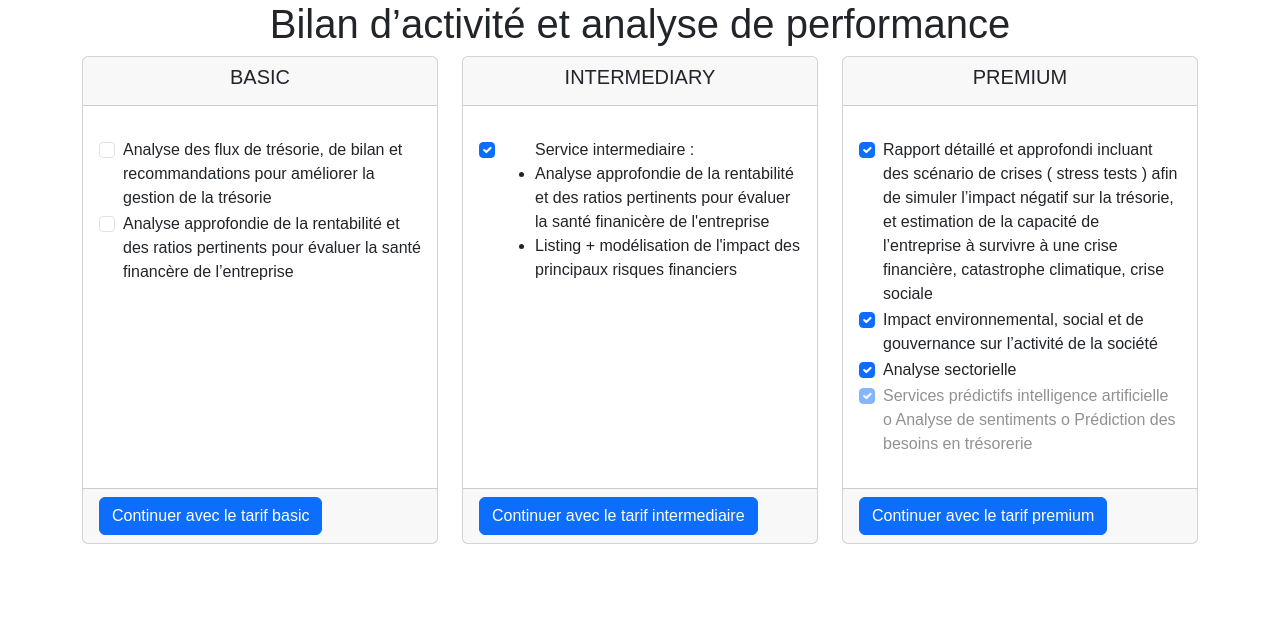
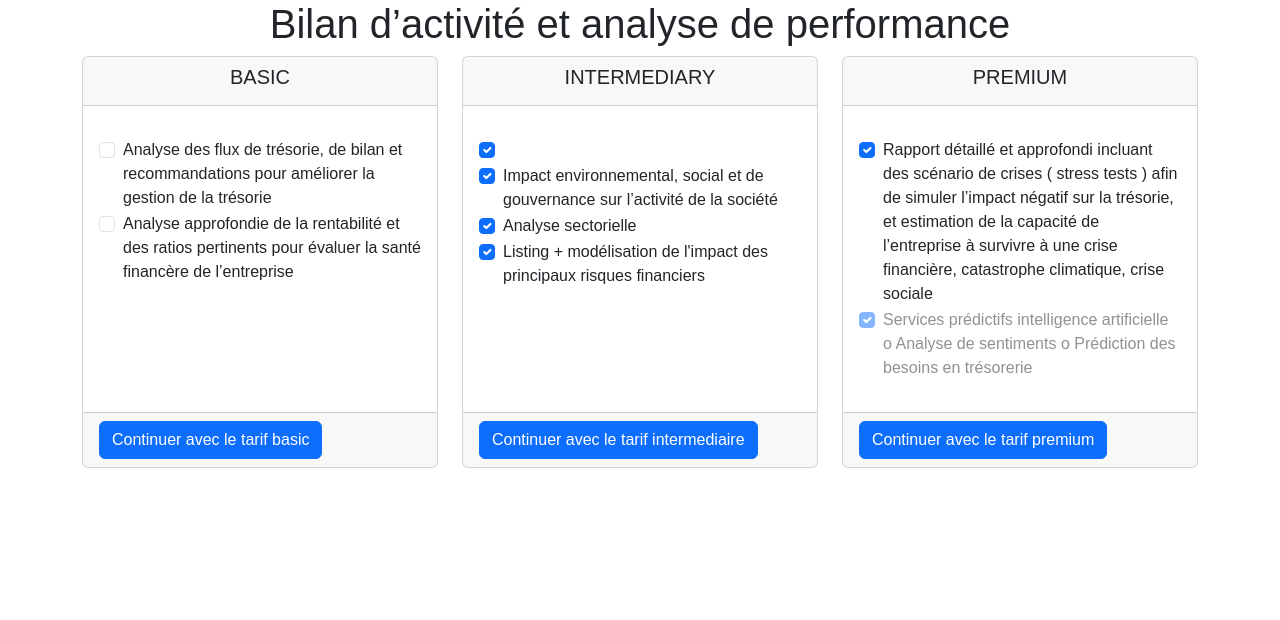
Before and after one commit to dorian68/OptiRisk_Analytics, a Django app: page /services/ in a window 1280 px wide. Shown: the part 86-706 px from the top of the page. Run offline with Django 3.2, Linux system fonts and the light colour scheme; some libraries are stand-ins or nearby versions.

Commit message:
v5-26112024

```diff
--- a/website/templates/services.html
+++ b/website/templates/services.html
@@ -60,10 +60,25 @@
                         <div class="form-check">
                           <input class="form-check-input" type="checkbox" value="" id="flexCheckChecked" checked>
                           <label class="form-check-label" for="flexCheckChecked">
-                            <ul>Service intermediaire :
-                              <li>Analyse approfondie de la rentabilité et des ratios pertinents pour évaluer la santé finanicère de l'entreprise </li>
-                              <li>Listing + modélisation de l'impact des principaux risques financiers </li>
-                          </ul>
+
+                          </label>
+                        </div>
+                        <div class="form-check">
+                          <input class="form-check-input" type="checkbox" value="" id="flexCheckChecked" checked>
+                          <label class="form-check-label" for="flexCheckChecked">
+                            Impact environnemental, social et de gouvernance sur l’activité de la société
+                          </label>
+                        </div>
+                        <div class="form-check">
+                          <input class="form-check-input" type="checkbox" value="" id="flexCheckChecked" checked>
+                          <label class="form-check-label" for="flexCheckChecked">
+                            Analyse sectorielle
+                          </label>
+                        </div>
+                        <div class="form-check">
+                          <input class="form-check-input" type="checkbox" value="" id="flexCheckChecked" checked>
+                          <label class="form-check-label" for="flexCheckChecked">
+                            Listing + modélisation de l'impact des principaux risques financiers
                           </label>
                         </div>
                       </p>
@@ -85,18 +100,6 @@
                         <input class="form-check-input" type="checkbox" value="" id="flexCheckChecked" checked>
                         <label class="form-check-label" for="flexCheckChecked">
                           Rapport détaillé et approfondi incluant des scénario de crises ( stress tests ) afin de simuler l’impact négatif sur la trésorie, et estimation de la capacité de l’entreprise à survivre à une crise financière, catastrophe climatique, crise sociale
-                        </label>
-                      </div>
-                      <div class="form-check">
-                        <input class="form-check-input" type="checkbox" value="" id="flexCheckChecked" checked>
-                        <label class="form-check-label" for="flexCheckChecked">
-                          Impact environnemental, social et de gouvernance sur l’activité de la société
-                        </label>
-                      </div>
-                      <div class="form-check">
-                        <input class="form-check-input" type="checkbox" value="" id="flexCheckChecked" checked>
-                        <label class="form-check-label" for="flexCheckChecked">
-                          Analyse sectorielle
                         </label>
                       </div>
                       <div class="form-check">
```
